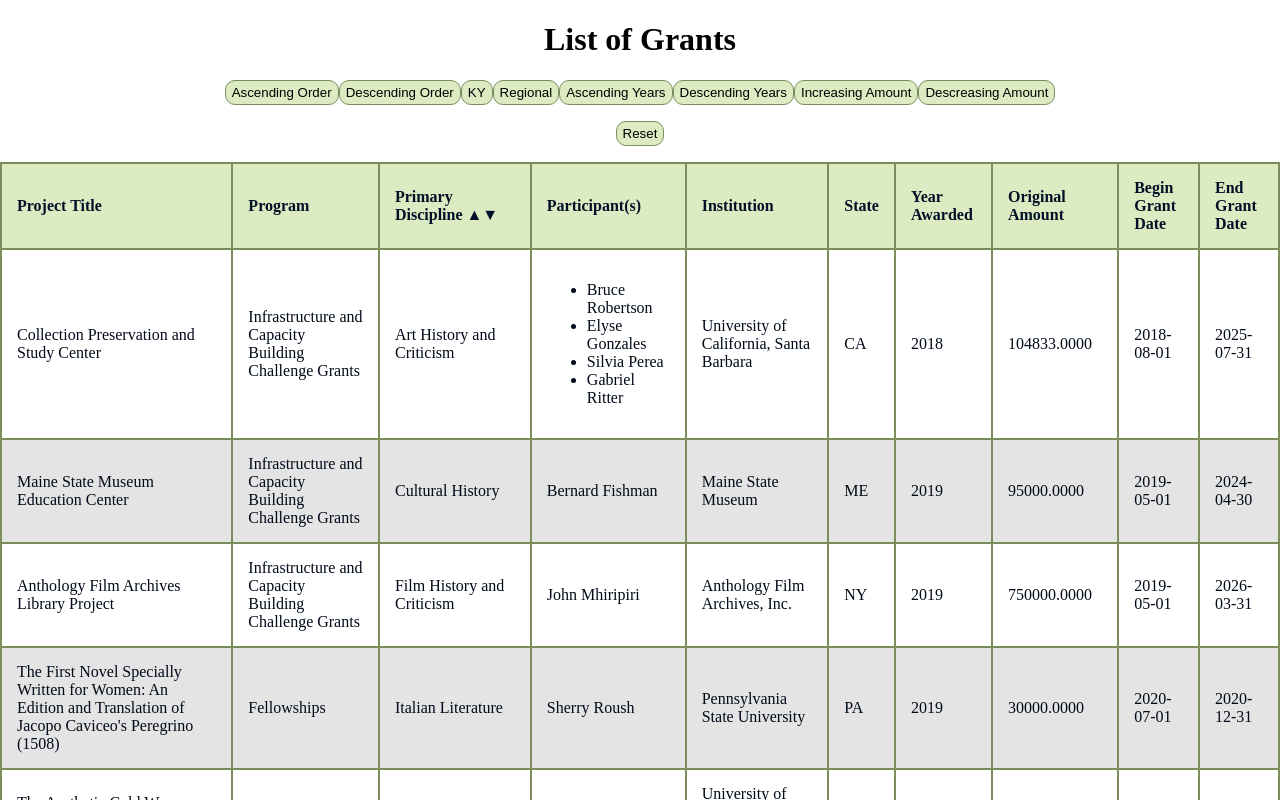
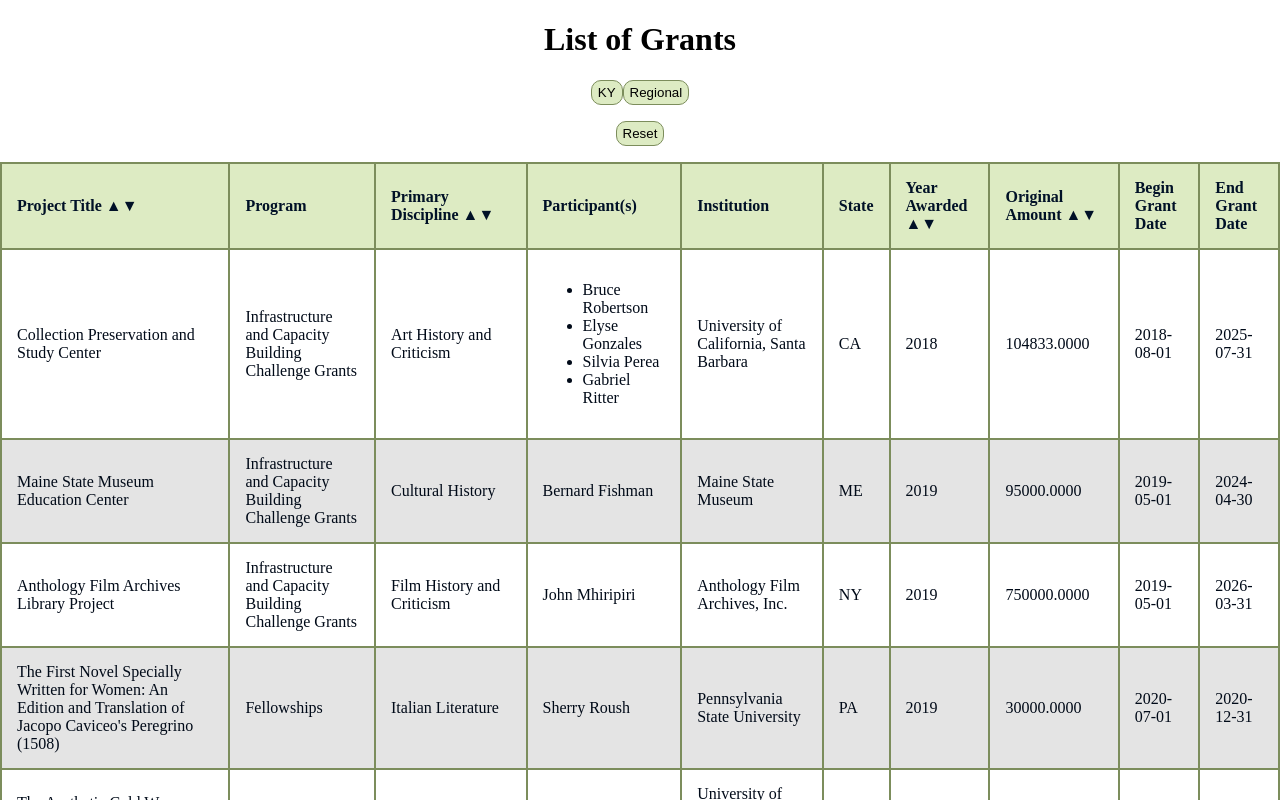
Before and after one commit to brooklynnjenkins/DataDrivenGrantApp, a React (Create React App) app: page / in a window 1280 px wide. Shown: the top 800 px of the page. Built offline with nearby package versions, Linux system fonts and the light colour scheme.

Commit message:
Changed most of the buttons to be interactive headers

```diff
--- a/src/App.js
+++ b/src/App.js
@@ -34,49 +34,13 @@
     let regionFilt = grants.filter(grant => grant.InstState.includes("KY") || grant.InstState.includes("IN") || grant.InstState.includes("TN") || grant.InstState.includes("OH") || grant.InstState.includes("MO") || grant.InstState.includes("VA") || grant.InstState.includes("WV"))
     setGrantsCopy(regionFilt)
 }
-function desYears(){
-    let copy = [...grants];
-    copy.sort((a,b) => b.YearAwarded - a.YearAwarded)
-    setGrantsCopy(copy)
-}
-function ascYears(){
-    let copy = [...grants];
-    copy.sort((a,b) => a.YearAwarded - b.YearAwarded)
-    setGrantsCopy(copy)
-}
-function ascOrd(){
-  let copy =[...grants];
-  copy.sort((a,b) => a.ProjectTitle.localeCompare(b.ProjectTitle));
-  setGrantsCopy(copy)
-}
-function desOrd(){
-  let copy =[...grants];
-  copy.sort((a,b) => b.ProjectTitle.localeCompare(a.ProjectTitle));
-  setGrantsCopy(copy)
-}
-function amtIncr(){
-    let copy = [...grants];
-    copy.sort((a,b) => a.OriginalAmount - b.OriginalAmount)
-    setGrantsCopy(copy)
-}
-function amtDesc(){
-    let copy = [...grants];
-    copy.sort((a,b) => b.OriginalAmount - a.OriginalAmount)
-    setGrantsCopy(copy)
-}
   return ( <>
     <div className="App">
         <div>
             <h1>List of Grants</h1>
             <p>
-             <button onClick = {ascOrd}>Ascending Order</button>
-             <button onClick = {desOrd}>Descending Order</button>
              <button onClick = {KY}>KY</button>
              <button onClick = {regions}>Regional</button>
-             <button onClick = {ascYears}>Ascending Years</button>
-             <button onClick = {desYears}>Descending Years</button>
-             <button onClick = {amtIncr}>Increasing Amount</button>
-             <button onClick = {amtDesc}>Descreasing Amount</button>
             </p>
             <p>
               <button onClick = {pressReset}>Reset</button>
--- a/src/Table.js
+++ b/src/Table.js
@@ -1,26 +1,72 @@
 import TableRow from './TableRow.js'
 import "./Table.css";
 import { useEffect, useState } from "react";
-
+//props=setGrantsCopy, grants, setGrants, grantsCopy
 function Table(props)
 {
     const [index, setIndex] = useState(0);
     function discOrd(){
         if(index%2==0){
-            props.setGrantsCopy(props.grantsCopy.sort((a,b) => a.PrimaryDiscipline.localeCompare(b.PrimaryDiscipline)));
+            let copy = [...props.grants];
+            copy.sort((a,b) => a.PrimaryDiscipline.localeCompare(b.PrimaryDiscipline));
             setIndex(index + 1);
+            props.setGrantsCopy(copy)
         }
         else{
-            props.setGrantsCopy(props.grantsCopy.sort((a,b) => b.PrimaryDiscipline.localeCompare(a.PrimaryDiscipline)));
+            let copy = [...props.grants];
+            copy.sort((a,b) => b.PrimaryDiscipline.localeCompare(a.PrimaryDiscipline));
             setIndex(index + 1);
+            props.setGrantsCopy(copy)
             }
+}
+function projOrd(){
+        if(index%2==0){
+            let copy = [...props.grants];
+            copy.sort((a,b) => a.ProjectTitle.localeCompare(b.ProjectTitle));
+            setIndex(index+1);
+            props.setGrantsCopy(copy)
+        }
+        else{
+            let copy = [...props.grants];
+            copy.sort((a,b) => b.ProjectTitle.localeCompare(a.ProjectTitle));
+            setIndex(index+1);
+            props.setGrantsCopy(copy)
+        }
+}
+function yearOrd(){
+        if(index%2==0){
+            let copy = [...props.grants];
+            copy.sort((a,b) => a.YearAwarded - b.YearAwarded)
+            setIndex(index+1);
+            props.setGrantsCopy(copy)
+        }
+        else{
+            let copy = [...props.grants];
+            copy.sort((a,b) => b.YearAwarded - a.YearAwarded)
+            setIndex(index+1);
+            props.setGrantsCopy(copy)
+        }
+}
+function amtOrd(){
+        if(index%2==0){
+            let copy = [...props.grants];
+            copy.sort((a,b) => a.OriginalAmount - b.OriginalAmount)
+            setIndex(index+1);
+            props.setGrantsCopy(copy)
+        }
+        else{
+            let copy = [...props.grants];
+            copy.sort((a,b) => b.OriginalAmount - a.OriginalAmount)
+            setIndex(index+1);
+            props.setGrantsCopy(copy)
+        }
 }
     return(
         <table>
             <thead>
                 <tr>
-                    <th>
-                        Project Title
+                    <th onClick = {projOrd} >
+                        Project Title ▲▼
                     </th>
                     <th>
                         Program
@@ -37,11 +83,11 @@
                     <th>
                         State
                     </th>
-                    <th>
-                        Year Awarded
+                    <th onClick = {yearOrd}>
+                        Year Awarded ▲▼
                     </th>
-                    <th>
-                        Original Amount
+                    <th onClick = {amtOrd}>
+                        Original Amount ▲▼
                     </th>
                     <th>
                         Begin Grant Date
--- a/src/TableRow.js
+++ b/src/TableRow.js
@@ -13,9 +13,12 @@
             return<p>{grant.Participant.Firstname} {grant.Participant.Lastname}</p>
         }
     }
+    function showDesc(){
+    alert()
+}
     return( <>
         <tr>
-            <td>{props.grant.ProjectTitle}</td>
+            <td onClick = {showDesc}>{props.grant.ProjectTitle}</td>
             <td>{props.grant.Program}</td>
             <td>{props.grant.PrimaryDiscipline}</td>
             <td>
```
